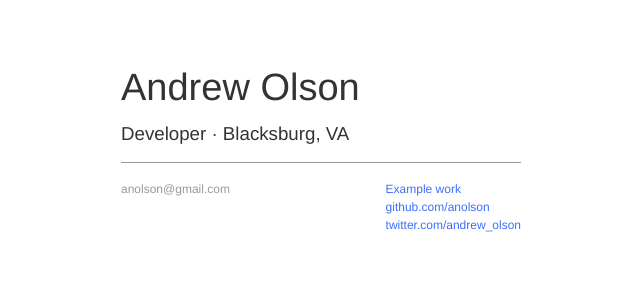
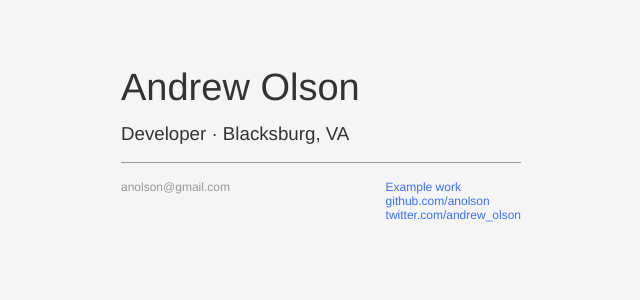
Before and after one commit to anolson/anolson.github.io, a Jekyll site: the page built from index.html, in a window 1280 px wide. Shown: the top 300 px of the page, without its empty margins (319-959 px from the left). Built offline with Jekyll 4.4.1, drawn with Linux system fonts in a browser that asks for light colours.

Commit message:
Fixing up style.

```diff
--- a/css/screen.css
+++ b/css/screen.css
@@ -1,4 +1,4 @@
-body {font-size:14px; font:lighter 16px/1.5 "Helvetica Neue"; padding-top:50px; color:#333;}
+body {font-size:14px; font:normal 16px "Helvetica Neue"; padding-top:50px; color:#333; background-color:#F5F5F5;}
 a {color:#3D6EFF; text-decoration:none;}
 h2 {margin:5px 0; font-weight:lighter; font-size:38px; line-height:1;}
 img {border:0;}
```
